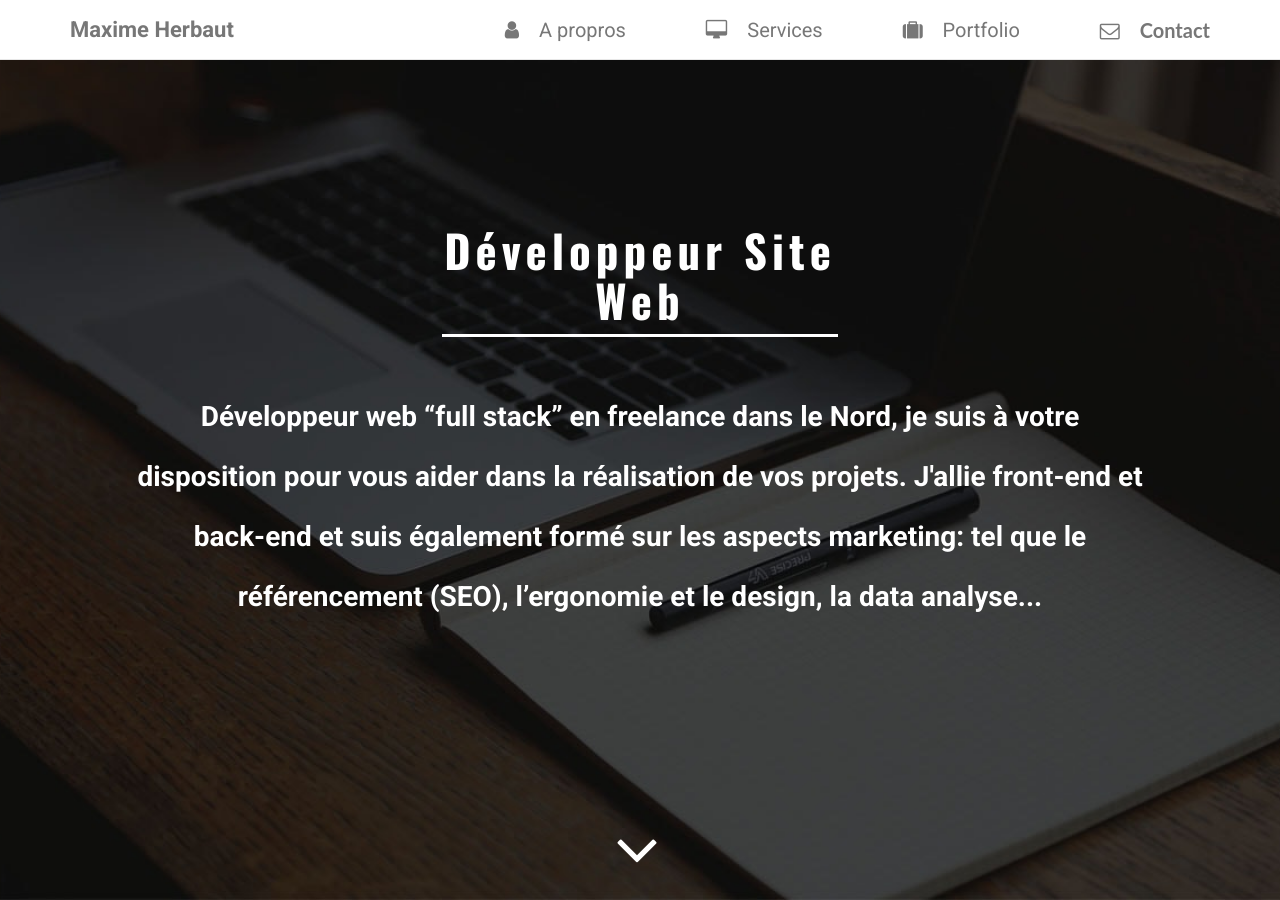
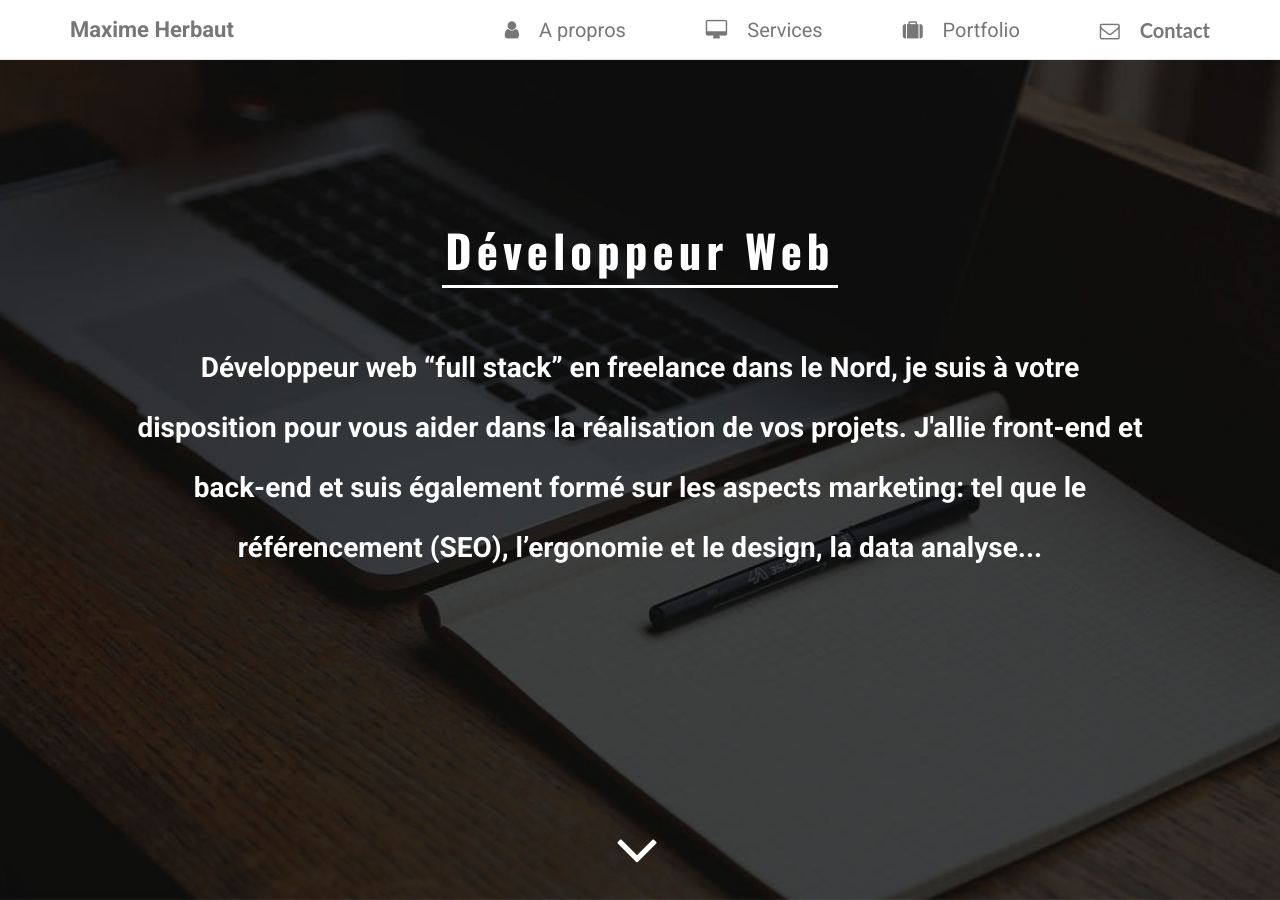
Before and after one commit to herbautmax/herbautmax.github.io, a Jekyll site: the page built from index.html, in a window 1280 px wide and 900 px high. Built offline with Jekyll 4.4.1, drawn with Linux system fonts in a browser that asks for light colours; nearby versions of some CDN libraries; the list of posts is cut into pages by our own code.

Commit message:
Update index.html

```diff
--- a/index.html
+++ b/index.html
@@ -36,7 +36,7 @@ css: index
 
 <div class="home-main">
   <div class="box-title">
-    <h1>Développeur Site Web</h1>
+    <h1>Développeur Web</h1>
     <div class="text">
       <p>Développeur web “full stack” en freelance dans le Nord,
         je suis à votre disposition pour vous aider dans la réalisation de vos projets.<span class="text-xs">
```
